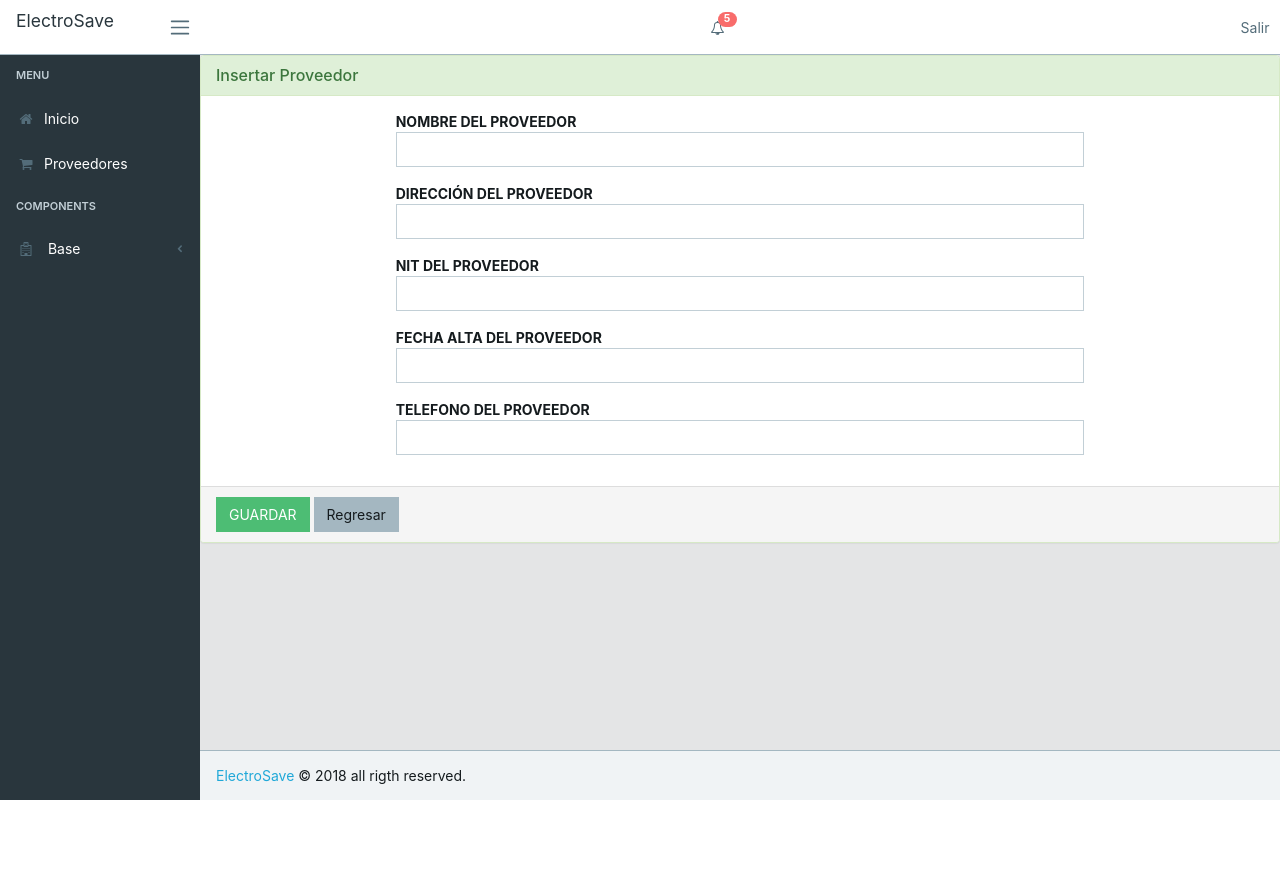
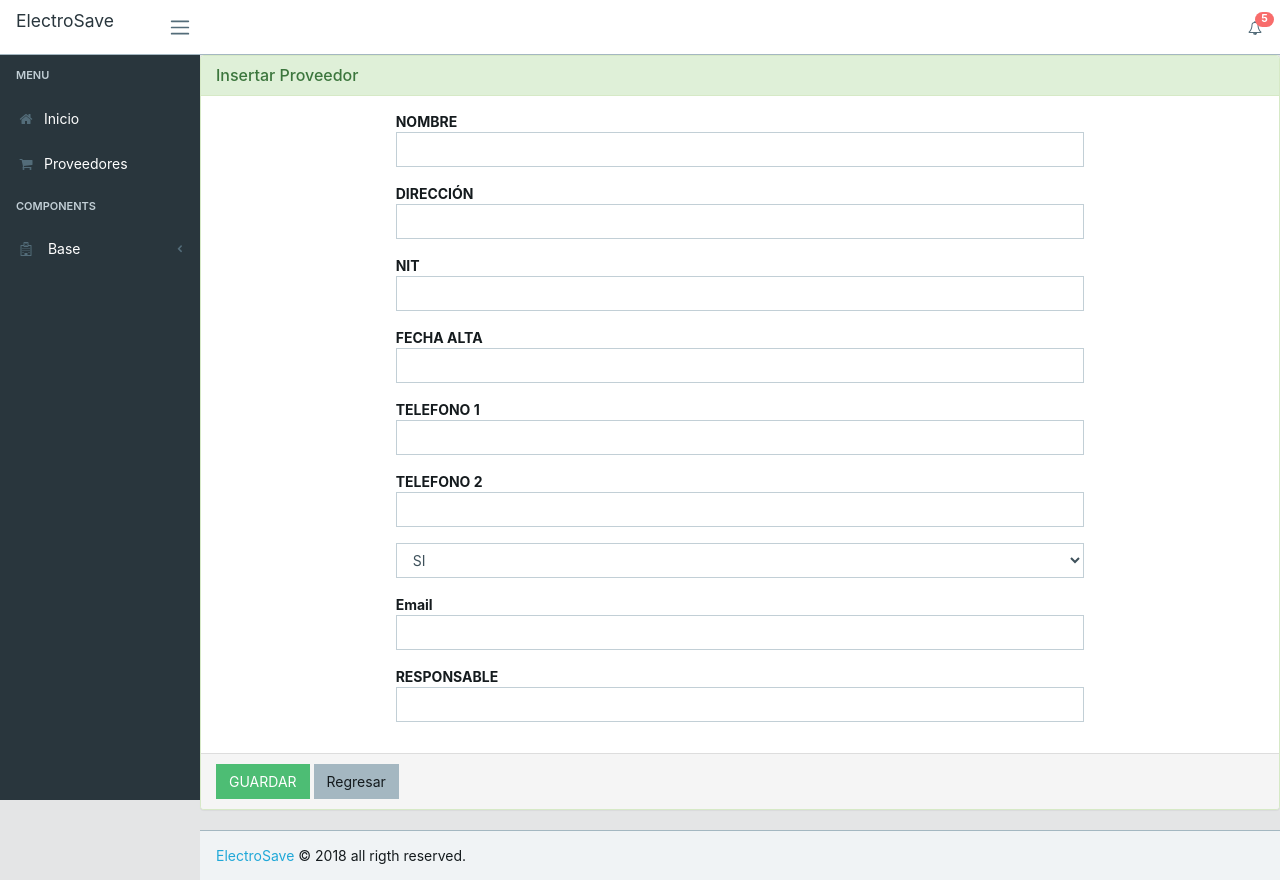
Before and after one commit to guason89/ElectroSave, a Django app: page /proveedores/nuevo in a window 1280 px wide. Before the commit the page ends 800 px from the top, so only its background shows below. Run offline with Django 3.2, Linux system fonts and the light colour scheme; some libraries are stand-ins or nearby versions.

Commit message:
proveedor 03

```diff
--- a/apps/Proveedores/forms.py
+++ b/apps/Proveedores/forms.py
@@ -3,37 +3,57 @@ from apps.Proveedores.models import Proveedor
 
 class ProveedorForm(forms.ModelForm):
 
+	Opciones = (
+    ('S', ("SI")),
+    ('N', ("NO"))
+	)
+
+	permiso_instalacion = forms.ChoiceField(choices = Opciones, label="", initial='',
+		widget=forms.Select(attrs={'class':'form-control', 'id':'permiso_instalacion'}), required=True)
+
+	email = forms.EmailField( widget=forms.EmailInput(attrs={'class': 'form-control'}))
 	class Meta:
 		model = Proveedor
 
 		def clean_nombreProveedor(self):
-			nombreProveedor = self.cleaned_data.get('nombre_proveedor')
+			nombreProveedor = self.cleaned_data.get('nombre')
 			if (nombreProveedor != "nola"):
 				raise forms.ValidationError("Deben de ser caractersalfanumerico")
-			return nombre_proveedor
+			return nombre
 
 		fields = [
-		'nombre_proveedor',
-		'direccion_proveedor',
-		'nit_proveedor',
-		'fecha_alta_proveedor',
-		'telefono_proveedor'
+		'nombre',
+	    'direccion',
+	    'nit',
+	    'fecha_alta_proveedor',
+	    'telefono_1',
+	    'telefono_2',
+	    'permiso_instalacion',
+	    'email',
+	    'responsable'
 		]
 
 
 		labels = {
-		'nombre_proveedor':'NOMBRE DEL PROVEEDOR',
-		'direccion_proveedor': 'DIRECCIÓN DEL PROVEEDOR',
-		'nit_proveedor':'NIT DEL PROVEEDOR',
-		'fecha_alta_proveedor':'FECHA ALTA DEL PROVEEDOR',
-		'telefono_proveedor':'TELEFONO DEL PROVEEDOR'
+		'nombre':'NOMBRE',
+	    'direccion':'DIRECCIÓN',
+	    'nit':'NIT',
+	    'fecha_alta_proveedor':'FECHA ALTA',
+	    'telefono_1':'TELEFONO 1',
+	    'telefono_2':'TELEFONO 2',
+	    'permiso_instalacion':'PERMISO DE INSTALCIÓN',
+	    'email':'CORREO',
+	    'responsable':'RESPONSABLE'
 		}
 
-
 		widgets = {
-			'nombre_proveedor': forms.TextInput(attrs={'class':'form-control', 'id':'nombre_proveedor'}),
-			'direccion_proveedor': forms.TextInput(attrs={'class':'form-control', 'id':'direccion_proveedor'}),
-			'nit_proveedor': forms.TextInput(attrs={'class':'form-control', 'id':'nit_proveedor'}),
-			'fecha_alta_proveedor': forms.TextInput(attrs={'class':'form-control', 'id':'fecha_alta_proveedor'}),
-			'telefono_proveedor': forms.TextInput(attrs={'class':'form-control', 'id':'telefono_proveedor'}),
+		'nombre':forms.TextInput(attrs={'class':'form-control', 'id':'nombre'}),
+	    'direccion':forms.TextInput(attrs={'class':'form-control', 'id':'direccion'}),
+	    'nit':forms.TextInput(attrs={'class':'form-control', 'id':'nit'}),
+	    'fecha_alta_proveedor':forms.TextInput(attrs={'class':'form-control datepicker2', 'data-date-format':'yyyy-mm-dd', 'id':'fecha_alta_proveedor'}),
+	    'telefono_1':forms.TextInput(attrs={'class':'form-control', 'id':'telefono_1'}),
+	    'telefono_2':forms.TextInput(attrs={'class':'form-control', 'id':'telefono_2'}),
+	    #'permiso_instalacion':forms.ChoiceField(choices = Opciones,attrs={'class':'form-control', 'id':'permiso_instalacion'}),
+	    #'email':forms.TextInput(attrs={'class':'form-control', 'id':'email'}),
+	    'responsable':forms.TextInput(attrs={'class':'form-control', 'id':'responsable'})
 		}
--- a/apps/Proveedores/models.py
+++ b/apps/Proveedores/models.py
@@ -1,29 +1,20 @@
 from django.db import models
-
-class ContactoProveedor(models.Model):
-    id_contacto_proveedor = models.AutoField(primary_key=True)
-    id_proveedor = models.IntegerField()
-    nombre_contacto = models.CharField(max_length=250)
-    telefono1_contacto = models.CharField(max_length=30)
-    telefono2_contacto = models.CharField(max_length=30, blank=True, null=True)
-    email_contacto = models.CharField(max_length=50, blank=True, null=True)
-    dui_contacto = models.CharField(max_length=10)
-
-    class Meta:
-        managed = False
-        db_table = 'tbl_contactos_proveedores'
-
 
 class Proveedor(models.Model):
     id_proveedor = models.AutoField(primary_key=True)
-    id_contacto_proveedor = models.IntegerField(blank=True, null=True)
-    nombre_proveedor = models.CharField(max_length=250)
-    direccion_proveedor = models.CharField(max_length=250)
-    nit_proveedor = models.CharField(max_length=15)
-    fecha_alta_proveedor = models.DateField(blank=True, null=True)
-    telefono_proveedor = models.CharField(max_length=30)
+    nombre = models.CharField(max_length=250)
+    direccion = models.CharField(max_length=250)
+    nit = models.CharField(max_length=17)
+    fecha_alta_proveedor = models.DateField()
+    telefono_1 = models.CharField(max_length=20)
+    telefono_2 = models.CharField(max_length=20, blank=True, null=True)
     permiso_instalacion = models.CharField(max_length=1)
+    email = models.CharField(max_length=100)
+    responsable = models.CharField(max_length=100)
 
     class Meta:
         managed = False
         db_table = 'tbl_proveedores'
+
+    def __str__ ( self ):
+        return self.nombre
--- a/templates/master.html
+++ b/templates/master.html
@@ -41,11 +41,18 @@
         <a class="nav-link" href="#"><i class="icon-bell"></i><span class="badge badge-pill badge-danger">5</span></a>
       </li>
     </ul>
-    <ul class="nav navbar-nav ml-auto">
-      <li class="nav-item d-md-down-none">
-        <a class="nav-link" href="{%url 'salir'%}">Salir</a>
-      </li>
-    </ul>
+    <div class="float-rigth">
+      {% if user.is_authenticated %}
+        <div class="dropdown">
+          <button class="btn btn-secondary dropdown-toggle" type="button" id="dropdownMenuButton" data-toggle="dropdown" aria-haspopup="true" aria-expanded="false">
+            {{ user.first_name }} {{ user.last_name }}
+          </button>
+          <div class="dropdown-menu" aria-labelledby="dropdownMenuButton">
+            <a class="dropdown-item" href="{%url 'salir'%}">Salir</a>
+          </div>
+        </div>
+      {% endif %}
+    </div>
 
   </header>
 
--- a/templates/proveedores/nuevo.html
+++ b/templates/proveedores/nuevo.html
@@ -28,3 +28,20 @@
 	</div>
 
 {%endblock%}
+
+{%block js%}
+<script type="text/javascript">
+	$(document).ready(function(){
+
+		$(".datepicker2").datepicker({
+		    todayHighlight: true,
+		    autoclose: true,
+		});
+
+		$('#telefono_1').mask('0000-0000');
+		$('#telefono_2').mask('0000-0000');
+		$('#nit').mask('9999-999999-999-9');
+
+	}); //fin del document.ready
+</script>
+{%endblock%}
```
Also changed, not shown: templates/login.html (+15 -4 lines), templates/proveedores/index.html (+4 -4 lines), static/js/bootstrap.min.js, 2 other files.
